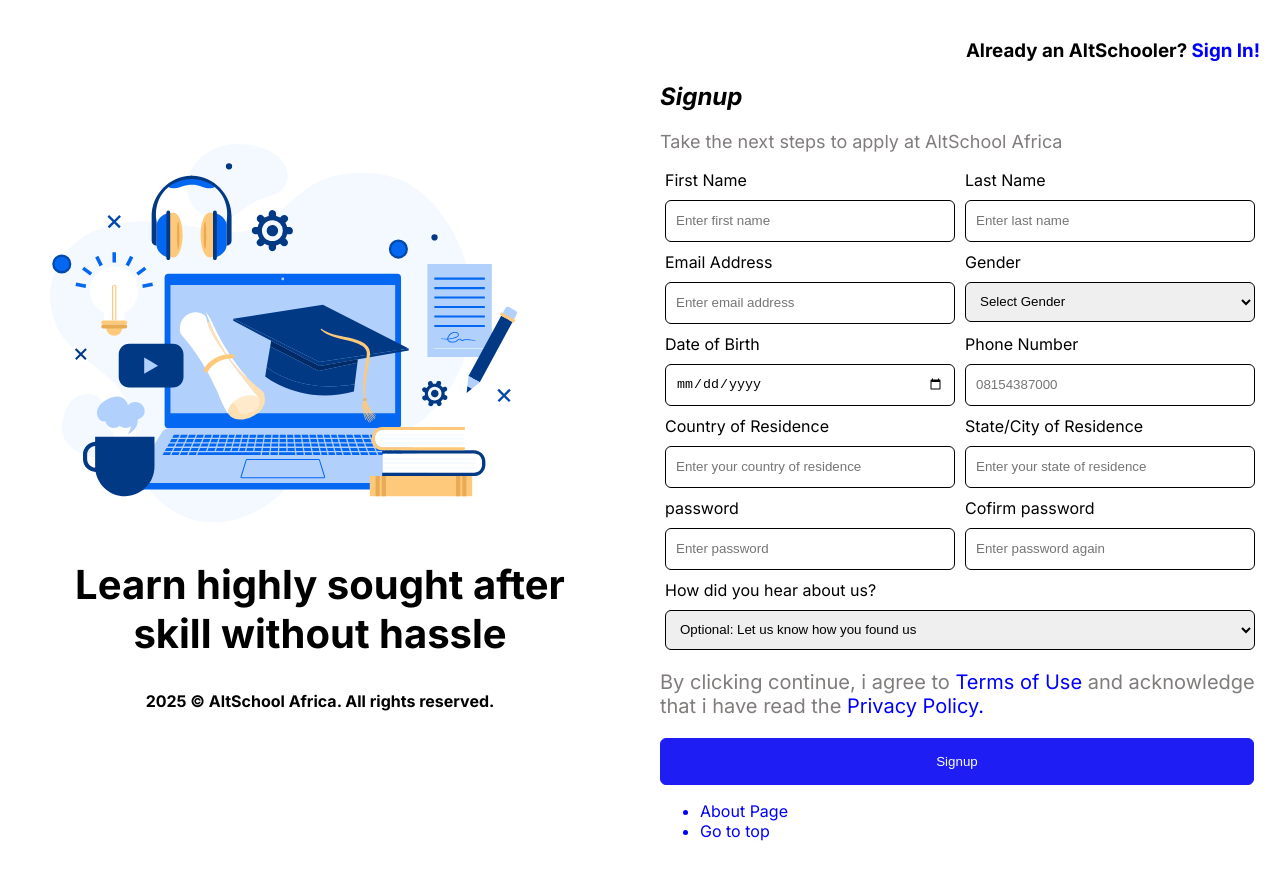
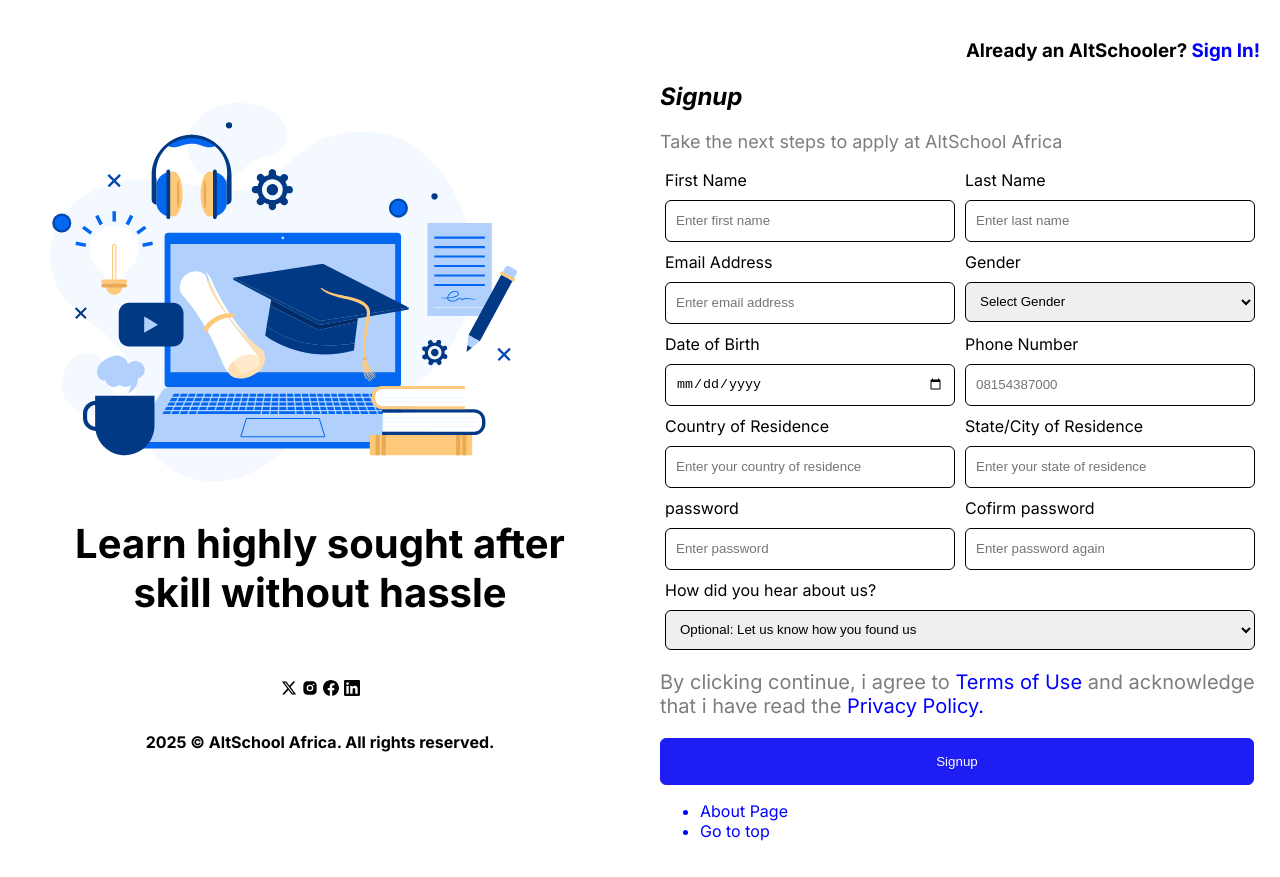
Before and after one commit to pelsdev/ALTSCHOOL-HTML-ASSIGNMENT, a plain HTML site: page altschoolass1/form.html in a window 1280 px wide. Drawn offline with Linux system fonts and the light colour scheme.

Commit message:
edit altschool html assignment

```diff
--- a/altschoolass1/form.html
+++ b/altschoolass1/form.html
@@ -13,7 +13,7 @@
     <section class="container">
       <div class="section-1">
         <img
-          src="./altschool2.svg"
+          src="./assets/altschool2.svg"
           width="467"
           height="379"
           alt="altschool image"
@@ -21,6 +21,13 @@
         <h1 class="learn">
           <strong>Learn highly sought after skill without hassle</strong>
         </h1>
+        <div class="social-media">
+          <img src="./assets/icon1.svg" alt="twitter" />
+
+          <img src="./assets/icon2.svg" alt="instagram" />
+          <img src="./assets/icon3.svg" alt="facebook" />
+          <img src="./assets/icon4.svg" alt="linkedln" />
+        </div>
         <h4 class="authorization">
           2025 © AltSchool Africa. All rights reserved.
         </h4>
--- a/altschoolass1/index.css
+++ b/altschoolass1/index.css
@@ -98,7 +98,18 @@ select:focus {
 .authorization {
   text-align: center;
 }
-
+.social-media {
+  display: flex;
+  gap: 5px;
+  justify-self: center;
+  justify-content: center;
+  padding-top: 30px;
+  padding-bottom: 15px;
+}
+.social-media > img {
+  width: 1rem;
+  height: 1rem;
+}
 @media only screen and (min-width: 768px) {
   .container {
     width: 100%;
```
Also changed, not shown: altschoolass1/assets/altschool.svg (renamed from altschoolass1/altschool.svg), altschoolass1/assets/altschool2.svg (renamed from altschoolass1/altschool2.svg), altschoolass1/assets/icon1.svg (added), altschoolass1/assets/icon2.svg (added), altschoolass1/assets/icon3.svg (added), altschoolass1/assets/icon4.svg (added).
